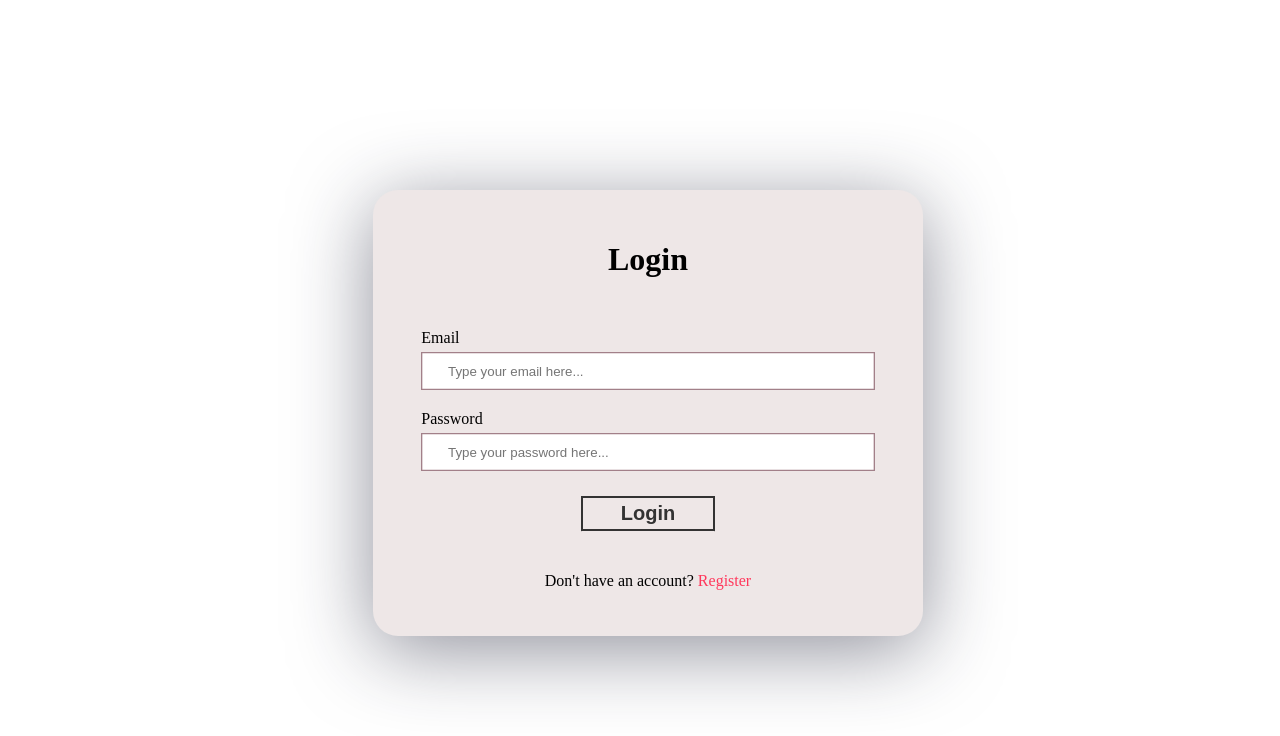
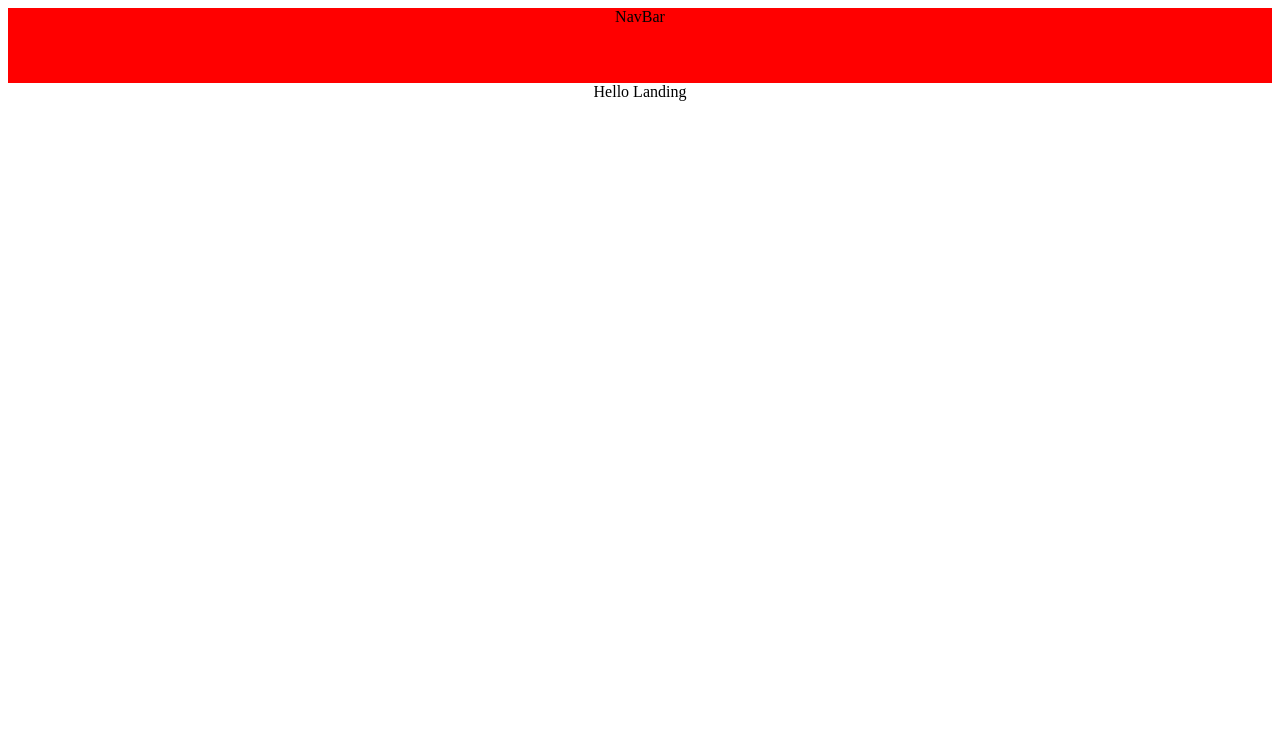
Before and after one commit to refatbaderkhan/rentable-client, a React (Create React App) app: page / in a window 1280 px wide. Shown: the top 736 px of the page. Built offline with nearby package versions, Linux system fonts and the light colour scheme; the HTML template or start-up script is replaced by a standard one.

Commit message:
updated BrowserRouter

```diff
--- a/src/App.js
+++ b/src/App.js
@@ -2,16 +2,24 @@ import "./styles/App.css";
 import "./styles/utilities.css";
 import "./styles/colors.css";
 import { BrowserRouter, Routes, Route, useLocation } from "react-router-dom";
-import Authentication from "./pages/Authentication";
+import NavBar from "./components/ui/NavBar";
+import Login from "./pages/Login";
+import Register from "./pages/Register";
 import Landing from "./pages/Landing";
+import Profile from "./pages/Profile";
+import CreateItem from "./pages/CreateItem";
 
 function App() {
   return (
     <div className="App">
       <BrowserRouter>
+        <NavBar />
         <Routes>
-          <Route path="/" element={<Authentication />} />
-          <Route path="/landing" element={<Landing />} />
+          <Route path="/" element={<Landing />} />
+          <Route path="/login" element={<Login />} />
+          <Route path="/register" element={<Register />} />
+          <Route path="/profile/:id" element={<Profile />} />
+          <Route path="/add-item" element={<CreateItem />} />
         </Routes>
       </BrowserRouter>
     </div>
--- a/src/pages/Authentication/index.jsx
+++ /dev/null
@@ -1,20 +0,0 @@
-import React, { useState } from "react";
-import "./style.css";
-import LoginForm from "../../components/ui/authenticationForms/Login";
-import RegisterForm from "../../components/ui/authenticationForms/Register";
-
-const Authentication = () => {
-  const [login, setLogin] = useState(true);
-
-  return (
-    <div className="flex center page">
-      {login ? (
-        <LoginForm onToggleLogin={() => setLogin(false)} />
-      ) : (
-        <RegisterForm onToggleRegister={() => setLogin(true)} />
-      )}
-    </div>
-  );
-};
-
-export default Authentication;
--- a/src/pages/Authentication/style.css
+++ /dev/null
@@ -1,4 +0,0 @@
-.authenticationBox {
-  width: 250px;
-  padding: 10px;
-}
```
